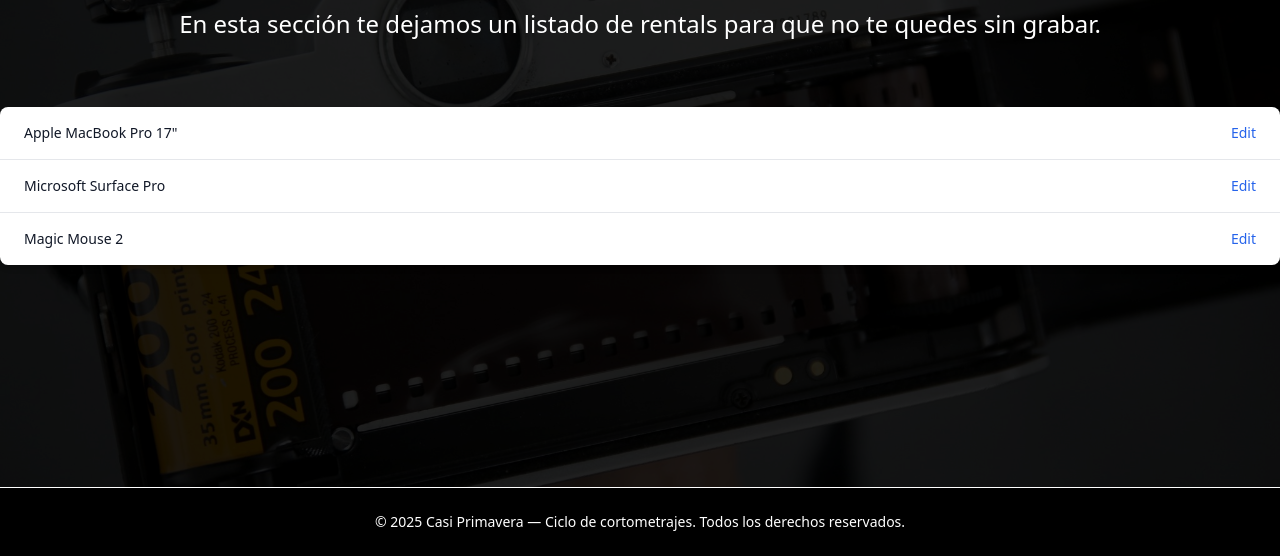
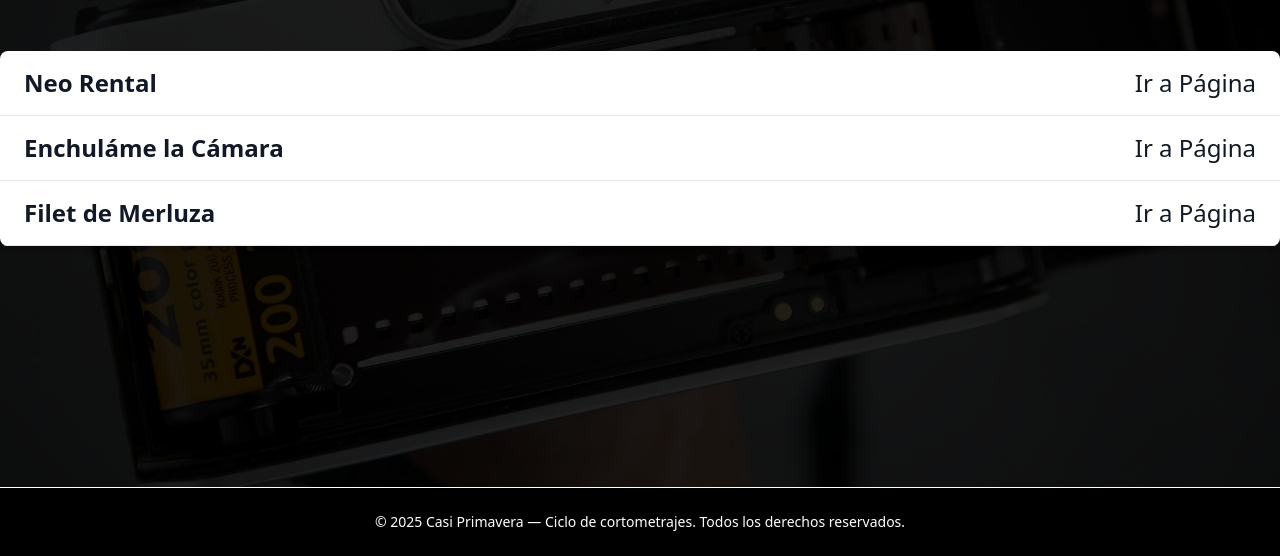
Before and after one commit to azulviki/TP_2_informaticaGeneral, a website: page rentals.html in a window 1280 px wide. Shown: the part 244-800 px from the top of the page. Drawn offline with nearby package versions, Linux system fonts and the light colour scheme; files that its build step writes are made by us from their sources; files whose address does not match are found by name.

Commit message:
Terminar tabla de rentals

```diff
--- a/acercade.html
+++ b/acercade.html
@@ -75,7 +75,7 @@
 
   <!-- MAIN -->
 
-  <main class="relative flex flex-col items-center  justify-start flex-grow py-50 px-6 text-center overflow-hidden">
+  <main class="relative flex flex-col items-center  justify-start flex-grow pt-18 text-center overflow-hidden">
       <!-- Imagen de fondo -->
       <div class="absolute inset-0 bg-cover bg-center opacity-50 brightness-50 z-0"
        style="background-image: url('img/fondoInte.jpg');"></div>
@@ -87,7 +87,7 @@
       <div class="relative z-10 space-y-12 container mx-auto">
 
       <!-- Sección de bienvenida -->
-       <section class="text-center mt-3  mb-3">
+       <section class="text-center  mb-3">
       <h2 class="text-5xl font-titulo mt-16 mb-2 text-center">Acerca de</h2>
       <p class="font-cuerpo text-2xl leading-relaxed text-white/90 max-w-5xl mx-auto">
         Guías, festivales, espacios de exhibición.
--- a/cine.html
+++ b/cine.html
@@ -76,7 +76,7 @@
 
   <!-- MAIN -->
 
-    <main class="relative flex flex-col items-center  mt-32 flex-grow text-center overflow-hidden">
+    <main class="relative flex flex-col items-center  justify-start flex-grow pt-18 text-center overflow-hidden">
 
       <!-- Imagen de fondo -->
       <div class="absolute inset-0 bg-cover bg-center opacity-50 brightness-50 z-0" style="background-image: url('img/fondoCine.jpg');"></div>
--- a/comunidad.html
+++ b/comunidad.html
@@ -75,7 +75,7 @@
 
   <!-- MAIN -->
 
-    <main class="relative flex flex-col items-center  mt-32 flex-grow text-center overflow-hidden">
+    <main class="relative flex flex-col items-center  justify-start flex-grow pt-18 text-center overflow-hidden">
 
 
     <!-- Imagen de fondo -->
--- a/contacto.html
+++ b/contacto.html
@@ -76,7 +76,7 @@
   </header>
 
   <!-- MAIN -->
-  <main id="contacto" class="relative flex flex-col items-center  justify-start flex-grow py-32 px-50 text-center overflow-hidden">
+  <main id="contacto" class="relative flex flex-col items-center  justify-start flex-grow pt-18 text-center overflow-hidden">
     <h2 class="text-5xl font-titulo mb-8 mt-16  text-center">Contacto</h2>
     <p class="font-cuerpo text-2xl text-center leading-relaxed text-white/90 mb-16 max-w-3xl mx-auto">
       Si querés participar del ciclo, enviar tu cortometraje o simplemente ponerte en contacto con nosotros, completá el siguiente formulario.
--- a/rentals.html
+++ b/rentals.html
@@ -75,7 +75,7 @@
 
   <!-- MAIN -->
 
-  <main class="relative flex flex-col items-center  mt-32 flex-grow text-center overflow-hidden">
+  <main class="relative flex flex-col items-center  justify-start flex-grow pt-18 text-center overflow-hidden">
       <!-- Imagen de fondo -->
       <div class="absolute inset-0 bg-cover bg-center opacity-50 brightness-50 z-0"
        style="background-image: url('img/fondoFoto.jpg');"></div>
@@ -96,7 +96,7 @@
 
 
 
-
+<!-- Tabla -->
 <div class="relative overflow-x-auto shadow-md  sm:rounded-lg">
     <table class="w-full text-sm text-left rtl:text-right text-black-500 dark:text-gray-400">
         <thead class="text-xs text-gray-700 uppercase bg-black-50 dark:bg-gray-700 dark:text-gray-100">
@@ -105,30 +105,30 @@
 
         </thead>
         <tbody>
-            <tr class="bg-white border-b dark:bg-gray-800 dark:border-gray-700 border-gray-200 hover:bg-gray-50 dark:hover:bg-gray-600">
-                <th scope="row" class="px-6 py-4 font-medium text-gray-900 whitespace-nowrap dark:text-white">
-                    Apple MacBook Pro 17"
+            <tr class="bg-white border-b dark:bg-black/50 dark:border-gray-700 border-gray-200 hover:bg-gray-50 dark:hover:bg-gray-600">
+                <th scope="row" class="px-6 py-4 font-cuerpo text-2xl text-gray-900 whitespace-nowrap dark:text-white">
+                    Neo Rental
 
-                <td class="px-6 py-4 text-right">
-                    <a href="#" class="font-medium text-blue-600 dark:text-blue-500 hover:underline">Edit</a>
+                <td class="px-6 py-4 text-right text-2xl font-cuerpo text-gray-900">
+                    <a href="https://www.instagram.com/neo_rental/"  target="_blank rel="noopener noreferrer class="font-cuerpo text-gray-900 dark:text-white/80 hover:text-black">Ir a Página</a>
                 </td>
             </tr>
-            <tr class="bg-white border-b dark:bg-gray-800 dark:border-gray-700 border-gray-200 hover:bg-gray-50 dark:hover:bg-gray-600">
-                <th scope="row" class="px-6 py-4 font-medium text-gray-900 whitespace-nowrap dark:text-white">
-                    Microsoft Surface Pro
+            <tr class="bg-white border-b dark:bg-black/50 dark:border-gray-700 border-gray-200 hover:bg-gray-50 dark:hover:bg-gray-600">
+                <th scope="row" class="px-6 py-4 font-cuerpo text-2xl text-gray-900 whitespace-nowrap dark:text-white">
+                    Enchuláme la Cámara
                 </th>
 
-                <td class="px-6 py-4 text-right">
-                    <a href="#" class="font-medium text-blue-600 dark:text-blue-500 hover:underline">Edit</a>
+                <td class="px-6 py-4 text-right text-2xl font-cuerpo text-gray-900">
+                    <a href="https://www.enchulamerental.com/" target="_blank rel="noopener noreferrer class="font-cuerpo text-gray-900 dark:text-white/80 hover:text-black">Ir a Página</a>
                 </td>
             </tr>
-            <tr class="bg-white dark:bg-gray-800 hover:bg-gray-50 dark:hover:bg-gray-600">
-                <th scope="row" class="px-6 py-4 font-medium text-gray-900 whitespace-nowrap dark:text-white">
-                    Magic Mouse 2
+            <tr class="bg-white border-b dark:bg-black/50 dark:border-gray-700 border-gray-200 hover:bg-gray-50 dark:hover:bg-gray-600">
+                <th scope="row" class="px-6 py-4 font-cuerpo text-2xl text-gray-900 whitespace-nowrap dark:text-white">
+                    Filet de Merluza
                 </th>
 
-                <td class="px-6 py-4 text-right">
-                    <a href="#" class="font-medium text-blue-600 dark:text-blue-500 hover:underline">Edit</a>
+                <td class="px-6 py-4 text-right text-2xl font-cuerpo text-gray-900">
+                    <a href="https://www.filetdemerluza.com/" target="_blank rel="noopener noreferrer class="font-cuerpo text-gray-900 dark:text-white/80 hover:text-black">Ir a Página</a>
                 </td>
             </tr>
         </tbody>
--- a/salas.html
+++ b/salas.html
@@ -75,7 +75,7 @@
 
   <!-- MAIN -->
 
-  <main class="relative flex flex-col items-center  mt-32 flex-grow text-center overflow-hidden">
+  <main class="relative flex flex-col items-center  justify-start flex-grow pt-18 text-center overflow-hidden">
       <!-- Imagen de fondo -->
       <div class="absolute inset-0 bg-cover bg-center opacity-50 brightness-50 z-0"
        style="background-image: url('img/fondoInte.jpg');"></div>
```
Also changed, not shown: css/output.css.
